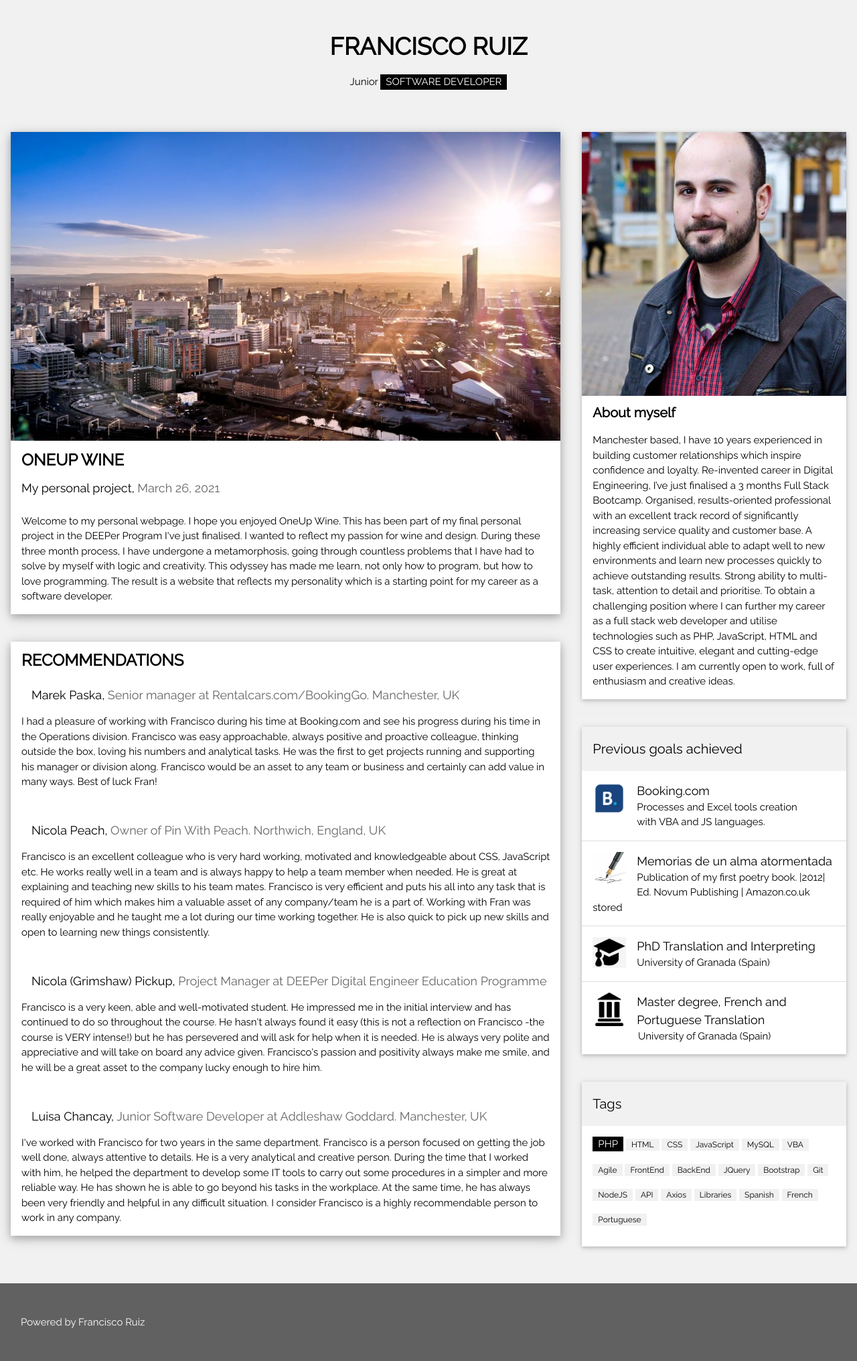
After one commit to Acuarius333/DEEPer, a PHP site: page /checkins/project/public/about_page.php in a window 1280 px wide. The commit adds this page. Shown: the whole page at 67% size. Run offline with PHP 8.4, Linux system fonts and the light colour scheme.

Commit message:
Final project 26-03-2021 added About_page. Project finished :)

```diff
--- /dev/null
+++ b/project/public/about_page.php
@@ -0,0 +1,174 @@
+<?php
+
+?>
+<!DOCTYPE html>
+<html>
+<title>OneUp Wine-About</title>
+<meta charset="UTF-8">
+<meta name="viewport" content="width=device-width, initial-scale=1">
+<link rel="stylesheet" href="https://www.w3schools.com/w3css/4/w3.css">
+<link rel="stylesheet" href="https://fonts.googleapis.com/css?family=Raleway">
+<style>
+    body,h1,h2,h3,h4,h5 {font-family: "Raleway", sans-serif}
+</style>
+<body class="w3-light-grey">
+<div class="w3-content" style="max-width:1400px">
+
+    <header class="w3-container w3-center w3-padding-32">
+        <h1><b>FRANCISCO RUIZ</b></h1>
+        <p>Junior <span class="w3-tag">SOFTWARE DEVELOPER</span></p>
+    </header>
+
+    <div class="w3-row">
+        <div class="w3-col l8 s12">
+            <div class="w3-card-4 w3-margin w3-white">
+                <img src="../src/Images/about_page/1.jpeg" alt="Manchester" style="width:100%">
+                <div class="w3-container">
+                    <h3><b>ONEUP WINE</b></h3>
+                    <h5>My personal project, <span class="w3-opacity">March 26, 2021</span></h5>
+                </div>
+
+                <div class="w3-container">
+                    <p>Welcome to my personal webpage. I hope you enjoyed OneUp Wine. This has been part of my final personal
+                    project in the DEEPer Program I've just finalised. I wanted to reflect my passion for wine and design.
+                    During these three month process, I have undergone a metamorphosis, going through countless problems
+                    that I have had to solve by myself with logic and creativity. This odyssey has made me learn, not only how to program, but how to love programming.
+                    The result is a website that reflects my personality which is a starting point for my career as a software
+                    developer. </p>
+
+                </div>
+            </div>
+            <hr>
+
+            <div class="w3-card-4 w3-margin w3-white">
+                <div class="w3-container">
+                    <h3><b>RECOMMENDATIONS</b></h3>
+                </div>
+
+                <div class="w3-container">
+                    <h5 style="margin-left: 15px;">Marek Paska, <span class="w3-opacity">Senior manager at Rentalcars.com/BookingGo. Manchester, UK</span></h5>
+                    <p>I had a pleasure of working with Francisco during his time at Booking.com and see his
+                        progress during his time in the Operations division. Francisco was easy approachable,
+                        always positive and proactive colleague, thinking outside the box, loving his numbers
+                        and analytical tasks. He was the first to get projects running and supporting his
+                        manager or division along. Francisco would be an asset to any team or business and
+                        certainly can add value in many ways. Best of luck Fran! </p>
+                    <br>
+                    <h5 style="margin-left: 15px;">Nicola Peach, <span class="w3-opacity">Owner of Pin With Peach. Northwich, England, UK</span></h5>
+                    <p>Francisco is an excellent colleague who is very hard working, motivated and knowledgeable about CSS,
+                        JavaScript etc. He works really well in a team and is always happy to help a team member when needed.
+                        He is great at explaining and teaching new skills to his team mates. Francisco is very efficient and
+                        puts his all into any task that is required of him which makes him a valuable asset of any company/team
+                        he is a part of. Working with Fran was really enjoyable and he taught me a lot during our time working
+                        together. He is also quick to pick up new skills and open to learning new things consistently.</p>
+                    <br>
+                    <h5 style="margin-left: 15px;">Nicola (Grimshaw) Pickup, <span class="w3-opacity">Project Manager at DEEPer Digital Engineer Education Programme</span></h5>
+                    <p>Francisco is a very keen, able and well-motivated student. He impressed me in the initial interview and has
+                        continued to do so throughout the course. He hasn't always found it easy (this is not a reflection on
+                        Francisco -the course is VERY intense!) but he has persevered and will ask for help when it is needed.
+                        He is always very polite and appreciative and will take on board any advice given. Francisco's passion
+                        and positivity always make me smile, and he will be a great asset to the company lucky enough to hire
+                        him.</p>
+                    <br>
+                    <h5 style="margin-left: 15px;">Luisa Chancay, <span class="w3-opacity">Junior Software Developer at Addleshaw Goddard. Manchester, UK</span></h5>
+                    <p>I've worked with Francisco for two years in the same department. Francisco is a person focused on getting
+                        the job well done, always attentive to details. He is a very analytical and creative person. During the
+                        time that I worked with him, he helped the department to develop some IT tools to carry out some procedures
+                        in a simpler and more reliable way. He has shown he is able to go beyond his tasks in the workplace.
+                        At the same time, he has always been very friendly and helpful in any difficult situation. I consider
+                        Francisco is a highly recommendable person to work in any company.</p>
+                    <div class="w3-row">
+                    </div>
+                </div>
+            </div>
+        </div>
+
+        <div class="w3-col l4">
+
+            <div class="w3-card w3-margin w3-margin-top">
+                <img src="../src/Images/about_page/me.jpeg" style="width:100%">
+                <div class="w3-container w3-white">
+                    <h4><b>About myself</b></h4>
+                    <p>Manchester based, I have 10 years experienced in building customer relationships
+                        which inspire confidence and loyalty. Re-invented career in Digital Engineering, I’ve
+                        just finalised a 3 months Full Stack Bootcamp. Organised, results-oriented
+                        professional with an excellent track record of significantly increasing
+                        service quality and customer base. A highly efficient individual able to
+                        adapt well to new environments and learn new processes quickly to achieve
+                        outstanding results. Strong ability to multi-task, attention to detail and
+                        prioritise. To obtain a challenging position where I can further my career
+                        as a full stack web developer and utilise technologies such as PHP, JavaScript,
+                        HTML and CSS to create intuitive, elegant and cutting-edge user experiences. I am
+                        currently open to work, full of enthusiasm and creative ideas.</p>
+                </div>
+            </div><hr>
+
+            <div class="w3-card w3-margin">
+                <div class="w3-container w3-padding">
+                    <h4>Previous goals achieved</h4>
+                </div>
+                <ul class="w3-ul w3-white">
+                    <li class="w3-padding-16">
+                        <img src="../src/Images/about_page/2.png" alt="Image" class="w3-left w3-margin-right" style="width:50px">
+                        <span class="w3-large">Booking.com</span><br>
+                        <span>Processes and Excel tools creation <br>with VBA and JS languages.</span>
+                    </li>
+                    <li class="w3-padding-16">
+                        <img src="../src/Images/about_page/3.jpeg" alt="Image" class="w3-left w3-margin-right" style="width:50px">
+                        <span class="w3-large">Memorias de un alma atormentada</span><br>
+                        <span>Publication of my first poetry book. |2012| Ed. Novum Publishing | Amazon.co.uk stored</span>
+                    </li>
+                    <li class="w3-padding-16">
+                        <img src="../src/Images/about_page/4.png" alt="Image" class="w3-left w3-margin-right" style="width:50px">
+                        <span class="w3-large">PhD Translation and Interpreting</span><br>
+                        <span>University of Granada (Spain)</span>
+                    </li>
+                    <li class="w3-padding-16 w3-hide-medium w3-hide-small">
+                        <img src="../src/Images/about_page/5.png" alt="Image" class="w3-left w3-margin-right" style="width:50px">
+                        <span class="w3-large">Master degree, French and Portuguese Translation</span><br>
+                        <span>&emsp;&emsp;&emsp;&emsp;&nbsp; University of Granada (Spain)</span>
+                    </li>
+                </ul>
+            </div>
+            <hr>
+            <div class="w3-card w3-margin">
+                <div class="w3-container w3-padding">
+                    <h4>Tags</h4>
+                </div>
+                <div class="w3-container w3-white">
+                    <p><span class="w3-tag w3-black w3-margin-bottom">PHP</span>
+                        <span class="w3-tag w3-light-grey w3-small w3-margin-bottom">HTML</span>
+                        <span class="w3-tag w3-light-grey w3-small w3-margin-bottom">CSS</span>
+                        <span class="w3-tag w3-light-grey w3-small w3-margin-bottom">JavaScript</span>
+                        <span class="w3-tag w3-light-grey w3-small w3-margin-bottom">MySQL</span>
+                        <span class="w3-tag w3-light-grey w3-small w3-margin-bottom">VBA</span>
+                        <span class="w3-tag w3-light-grey w3-small w3-margin-bottom">Agile</span>
+                        <span class="w3-tag w3-light-grey w3-small w3-margin-bottom">FrontEnd</span>
+                        <span class="w3-tag w3-light-grey w3-small w3-margin-bottom">BackEnd</span>
+                        <span class="w3-tag w3-light-grey w3-small w3-margin-bottom">JQuery</span>
+                        <span class="w3-tag w3-light-grey w3-small w3-margin-bottom">Bootstrap</span>
+                        <span class="w3-tag w3-light-grey w3-small w3-margin-bottom">Git</span>
+                        <span class="w3-tag w3-light-grey w3-small w3-margin-bottom">NodeJS</span>
+                        <span class="w3-tag w3-light-grey w3-small w3-margin-bottom">API</span>
+                        <span class="w3-tag w3-light-grey w3-small w3-margin-bottom">Axios</span>
+                        <span class="w3-tag w3-light-grey w3-small w3-margin-bottom">Libraries</span>
+                        <span class="w3-tag w3-light-grey w3-small w3-margin-bottom">Spanish</span>
+                        <span class="w3-tag w3-light-grey w3-small w3-margin-bottom">French</span>
+                        <span class="w3-tag w3-light-grey w3-small w3-margin-bottom">Portuguese</span>
+
+                    </p>
+                </div>
+            </div>
+
+        </div>
+
+    </div><br>
+
+</div>
+
+<footer class="w3-container w3-dark-grey w3-padding-32 w3-margin-top">
+    <p style="margin-left: 15px">Powered by Francisco Ruiz</p>
+</footer>
+
+</body>
+</html>
--- a/project/public/login_page.php
+++ b/project/public/login_page.php
@@ -46,8 +46,8 @@ if (isset($_POST['email'], $_POST['password'])) {
                 <div class="agileits-top">
                         <div style="margin-top: -30px" class="alert"><?php echo ($errorMessage) ?></div>
                     <form id="myForm" action="#" method="post">
-                        <input class="text email" type="email" name="email" placeholder="Email" required>
-                        <input class="text" type="password" name="password" placeholder="Password" required>
+                        <input class="text email" type="email" name="email" placeholder="Email" autocomplete="off" required>
+                        <input class="text" type="password" name="password" placeholder="Password" pattern=".{6,}" title="6 characters minimum" autocomplete="off" required>
                         <input type="submit" value="LOGIN">
                     </form>
                     <p>Not registered yet? <a href="register_page.php">Sign up Now!</a></p>
--- a/project/src/php/Templates/footer.php
+++ b/project/src/php/Templates/footer.php
@@ -1,5 +1,4 @@
 <?php
-
 ?>
 
 <link rel="stylesheet" href="../src/css/footer.css">
@@ -15,7 +14,7 @@
             </div>
             <div class="col-xs-6 col-md-3">
                 <ul class="footer-links">
-                    <li style="margin-left: 30px;"><a href="">About Us</a></li>
+                    <li style="margin-left: 30px;"><a href="about_page.php" target="_blank">About Us</a></li>
                 </ul>
             </div>
         </div>
```
Also changed, not shown: project/public/register_page.php (+4 -4 lines), project/src/css/about.css (added, +265 -0 lines), project/src/Images/about_page/1.jpeg (added), project/src/Images/about_page/2.png (added), project/src/Images/about_page/3.jpeg (added), project/src/Images/about_page/4.png (added), project/src/Images/about_page/5.png (added), project/src/Images/about_page/me.jpeg (added), project/src/Images/users_images/73297214_163254184876514_752846898712281088_o - Copy.jpg (deleted), project/src/Images/users_images/woman.jpg (added).
